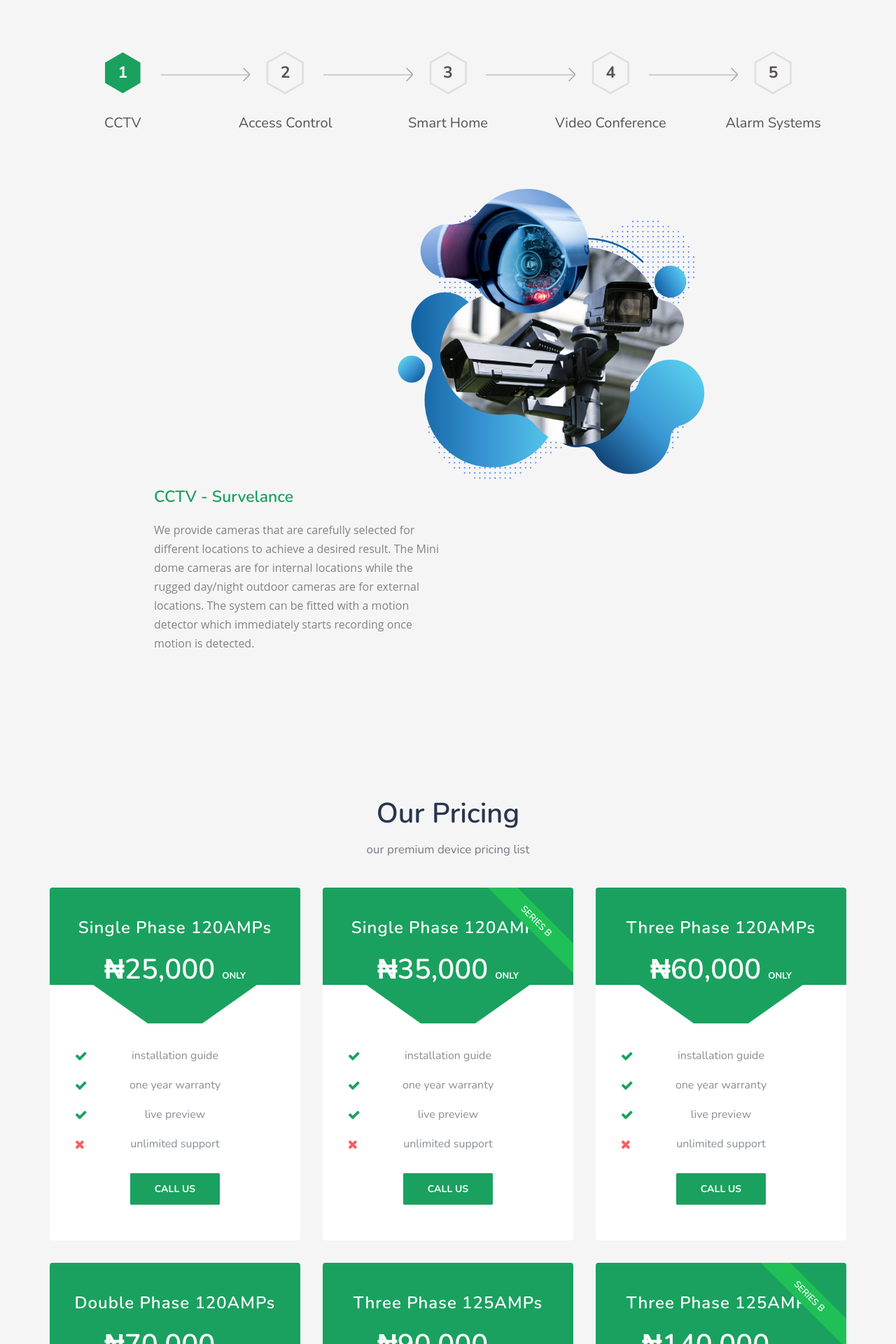
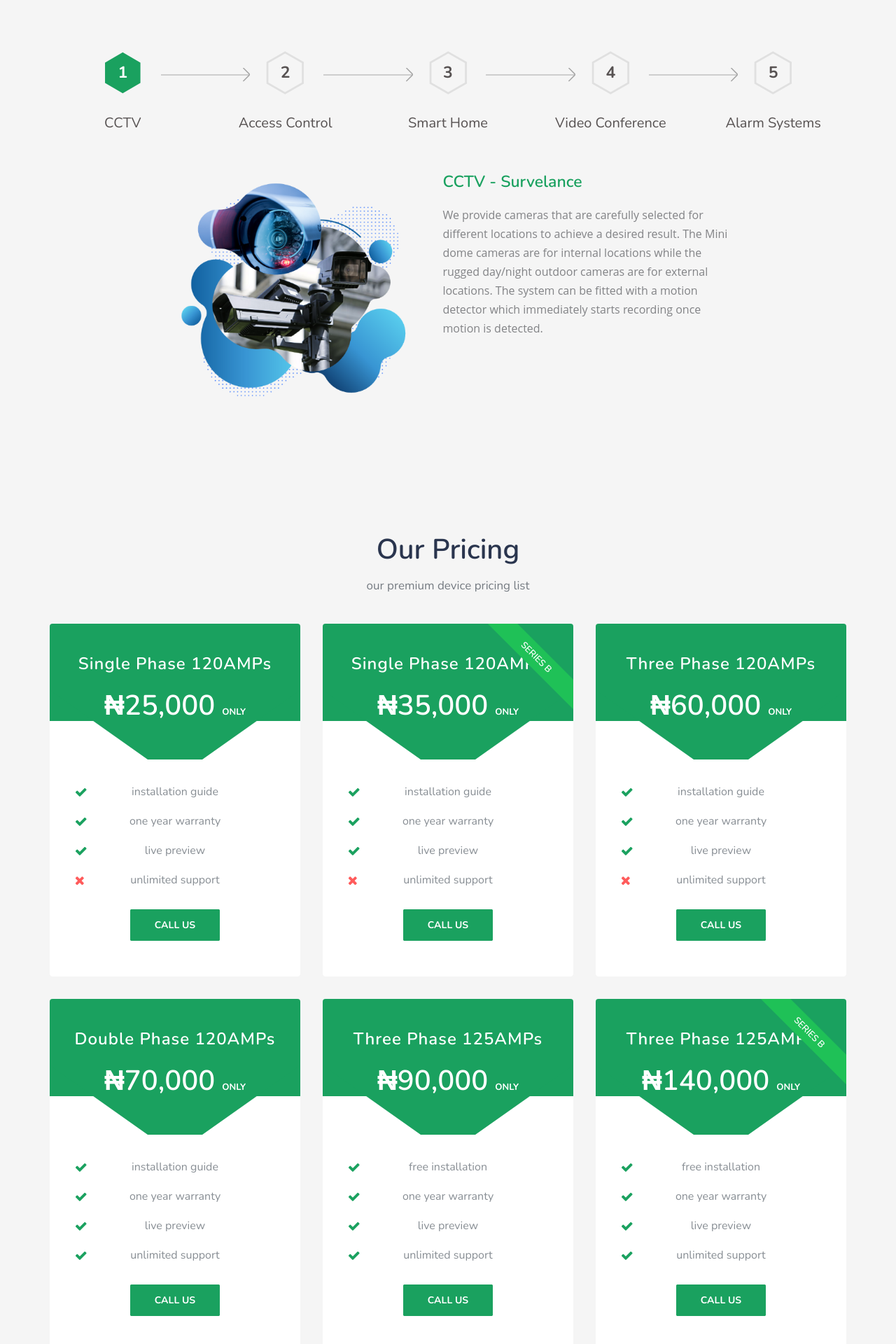
Before and after one commit to decodeMe001/trust-tech, a Jekyll site: the page built from index.html, in a window 1280 px wide. Shown: the part 1506-3426 px from the top of the page at 70% size. Built offline with Jekyll 4.4.1, drawn with Linux system fonts in a browser that asks for light colours; nearby versions of some CDN libraries; Markdown is read by kramdown in place of the engine named in the settings.

Commit message:
image changes

```diff
--- a/index.html
+++ b/index.html
@@ -223,22 +223,11 @@ title: Trust-Tech | Home
 .interrior {
   margin:10px;
 }
-
-.step__image-container {
-  display: flex;
-	position: relative;
-  margin-bottom: 30px;
-}
 .step__image {
   height: 100px;
 }
 
 @media (min-width: 761px) {
-	.step__description {
-		 position:relative;
-		display:flex;
-    flex-direction: column;
-	}
   .step__image-container {
     flex: 0 0 40%;
     justify-content: flex-end;
```
